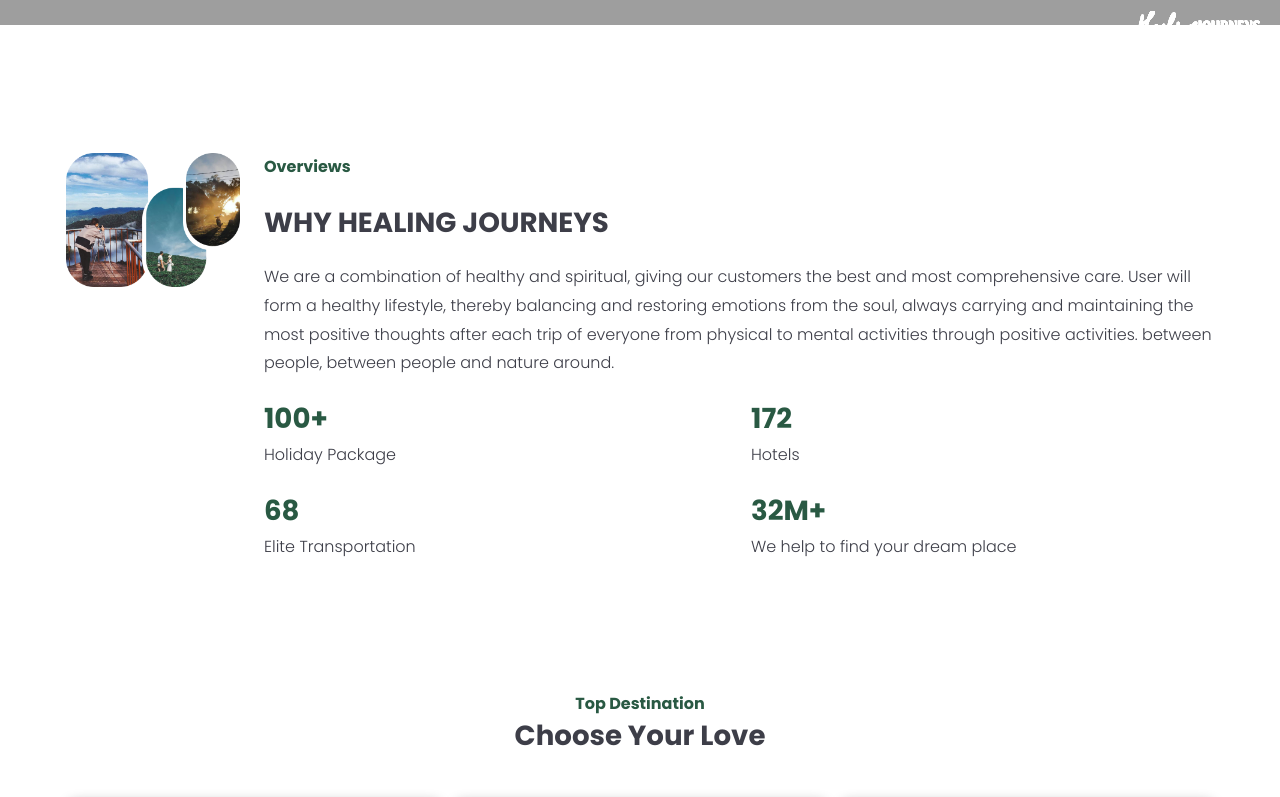
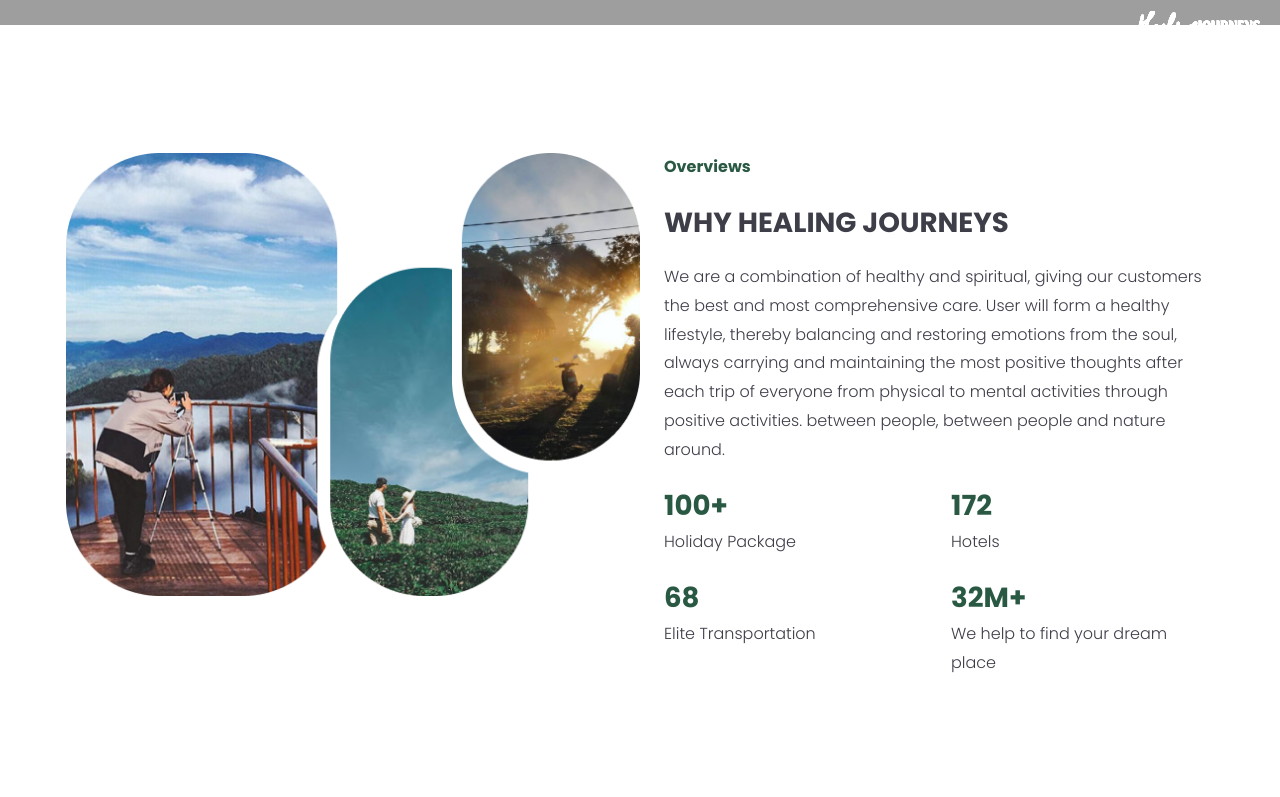
Before and after one commit to tranleminhhoang2410/Healing-Journeys, a website built with Parcel: page src/pages/index.html in a window 1280 px wide. Shown: the part 734-1531 px from the top of the page. Built offline with nearby package versions, Linux system fonts and the light colour scheme; grey boxes are pictures that could not be loaded.

Commit message:
update overview image in desktop screen

```diff
--- a/src/styles/sections/index/overview.css
+++ b/src/styles/sections/index/overview.css
@@ -8,6 +8,7 @@
 .overview .overview-image-frame {
     width: 580px;
     height: auto;
+    flex: 0 0 50%;
 }
 
 .overview .overview-image {
```
